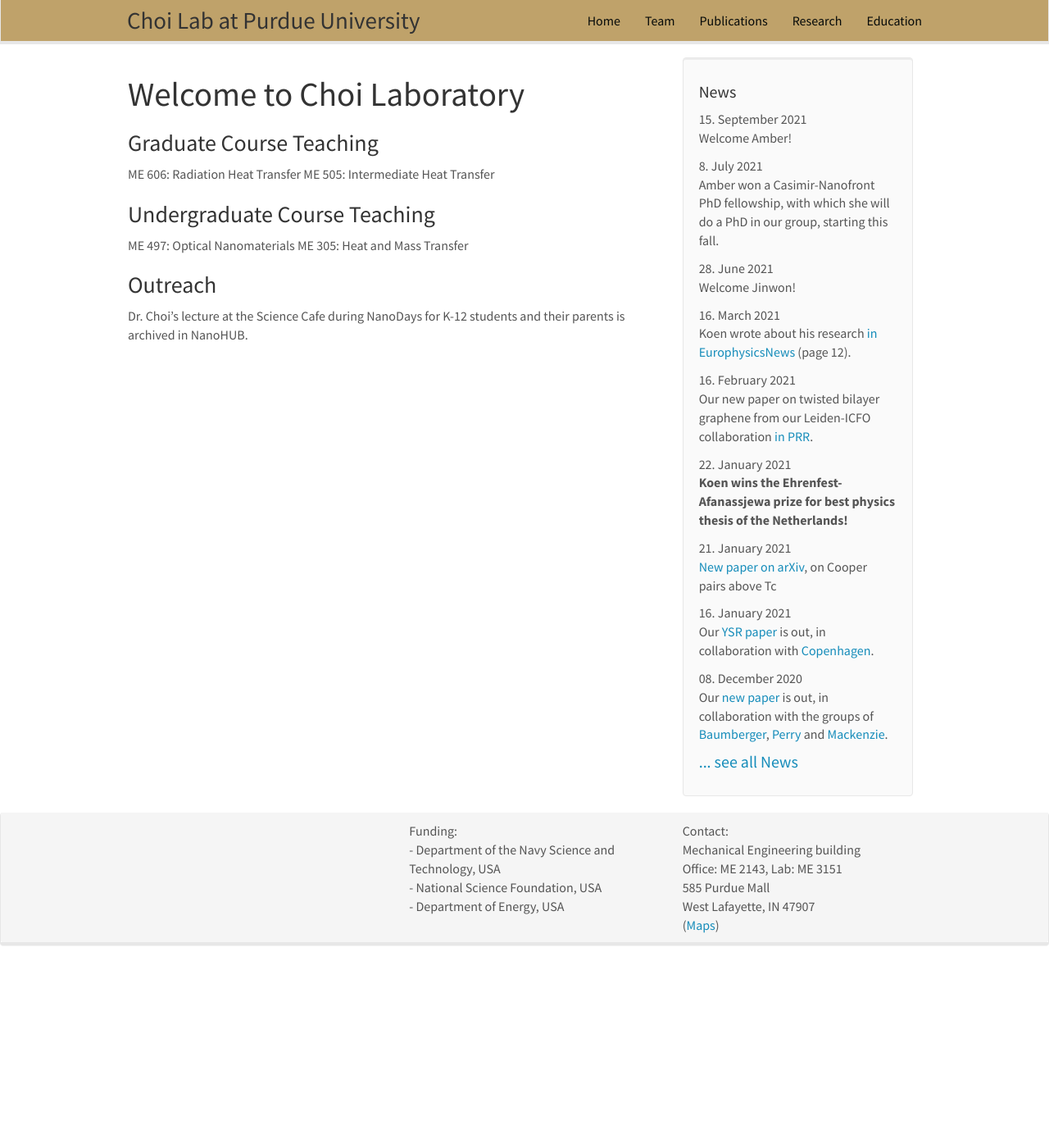
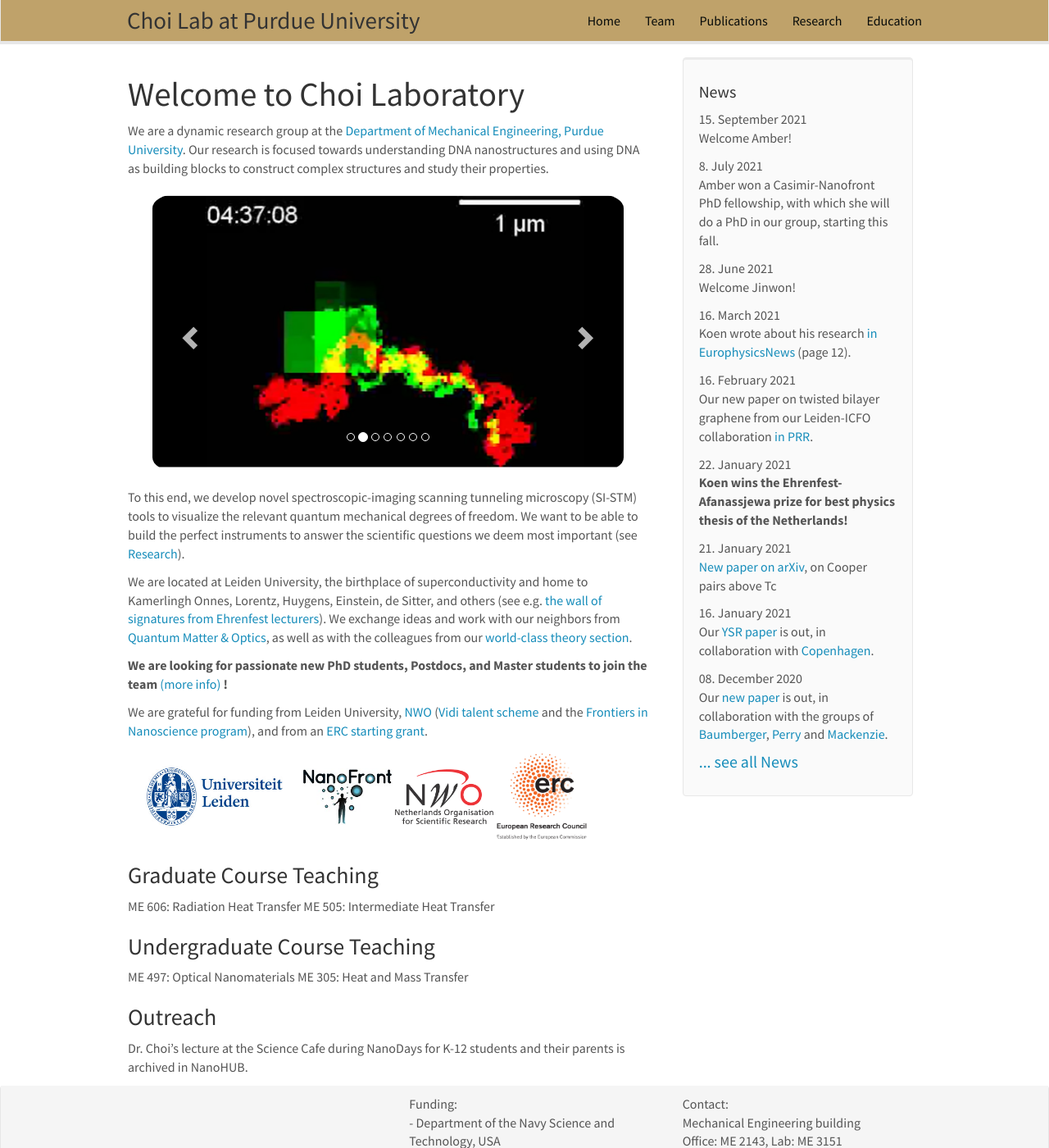
Before and after one commit to choidnalab/choidnalab.github.io, a Jekyll site: the page built from _pages/pictures.md, in a window 1280 px wide and 1400 px high. Shown: the whole window at 82% size. Built offline with Jekyll 4.4.1, drawn with Linux system fonts in a browser that asks for light colours; nearby versions of some CDN libraries.

Commit message:
Update pictures.md

```diff
--- a/_pages/pictures.md
+++ b/_pages/pictures.md
@@ -1,10 +1,69 @@
 ---
-title: "Choi Lab - Pictures"
+title: "Choi Laboratory - Home"
 layout: homelay
-excerpt: "Choi Lab -- Pictures"
+excerpt: "Choi Laboratory Purdue University."
+sitemap: false
 permalink: /
 ---
 
+We are a dynamic research group at the [Department of Mechanical Engineering, Purdue University](https://engineering.purdue.edu/ME). Our research is focused towards understanding DNA nanostructures and using DNA as building blocks to construct complex structures and study their properties.
+
+<div markdown="0" id="carousel" class="carousel slide" data-ride="carousel" data-interval="4000" data-pause="hover" >
+    <!-- Menu -->
+    <ol class="carousel-indicators">
+        <li data-target="#carousel" data-slide-to="0" class="active"></li>
+        <li data-target="#carousel" data-slide-to="1"></li>
+        <li data-target="#carousel" data-slide-to="2"></li>
+        <li data-target="#carousel" data-slide-to="3"></li>
+        <li data-target="#carousel" data-slide-to="4"></li>
+        <li data-target="#carousel" data-slide-to="5"></li>
+        <li data-target="#carousel" data-slide-to="6"></li>
+    </ol>
+
+    <!-- Items -->
+    <div class="carousel-inner" markdown="0">
+        <div class="item active">
+            <img src="{{ site.url }}{{ site.baseurl }}/images/slider7001400/Labimg1.PNG" alt="Slide 1" />
+        </div>
+        <div class="item">
+            <img src="{{ site.url }}{{ site.baseurl }}/images/slider7001400/img2.PNG" alt="Slide 2" />
+        </div>
+        <div class="item">
+            <img src="{{ site.url }}{{ site.baseurl }}/images/slider7001400/img3.PNG" alt="Slide 3" />
+        </div>
+        <div class="item">
+            <img src="{{ site.url }}{{ site.baseurl }}/images/slider7001400/img4.jpg" alt="Slide 4" />
+        </div>
+
+    </div>
+  <a class="left carousel-control" href="#carousel" role="button" data-slide="prev">
+    <span class="glyphicon glyphicon-chevron-left" aria-hidden="true"></span>
+    <span class="sr-only">Previous</span>
+  </a>
+  <a class="right carousel-control" href="#carousel" role="button" data-slide="next">
+    <span class="glyphicon glyphicon-chevron-right" aria-hidden="true"></span>
+    <span class="sr-only">Next</span>
+  </a>
+</div>
+
+
+
+
+To this end, we develop novel spectroscopic-imaging scanning tunneling microscopy (SI-STM) tools to visualize the relevant quantum mechanical degrees of freedom. We want to be able to build the perfect instruments to answer the  scientific questions we deem most important (see [Research](research)).
+
+We are located at Leiden University, the birthplace of superconductivity and home to Kamerlingh Onnes, Lorentz, Huygens, Einstein, de Sitter, and others (see e.g. [the wall of signatures from Ehrenfest lecturers](https://www.lorentz.leidenuniv.nl/history/colloquium/muur_heel.html)). We exchange ideas and work with our neighbors from [Quantum Matter & Optics](http://www.physics.leidenuniv.nl/qo-home), as well as with the colleagues from our [world-class theory section](https://www.lorentz.leidenuniv.nl).
+
+ **We are  looking for passionate new PhD students, Postdocs, and Master students to join the team** [(more info)]({{ site.url }}{{ site.baseurl }}/vacancies) **!**
+
+
+We are grateful for funding from Leiden University, [NWO](www.nwo.nl) ([Vidi talent scheme](http://www.nwo.nl/en/research-and-results/programmes/Talent+Scheme) and the [Frontiers in Nanoscience program](https://www.universiteitleiden.nl/en/research/research-projects/science/frontiers-of-nanoscience-nanofront)), and from an [ERC starting grant](https://erc.europa.eu/funding/starting-grants).
+
+<figure class="fourth">
+  <img src="{{ site.url }}{{ site.baseurl }}/images/logopic/Logo_Leiden.jpg" style="width: 210px">
+  <img src="{{ site.url }}{{ site.baseurl }}/images/logopic/Logo_Nanofront.jpg" style="width: 110px">
+  <img src="{{ site.url }}{{ site.baseurl }}/images/logopic/Logo_NWO.jpg" style="width: 120px">
+  <img src="{{ site.url }}{{ site.baseurl }}/images/logopic/Logo_ERC.jpg" style="width: 110px">
+</figure>
 
 
 
```
